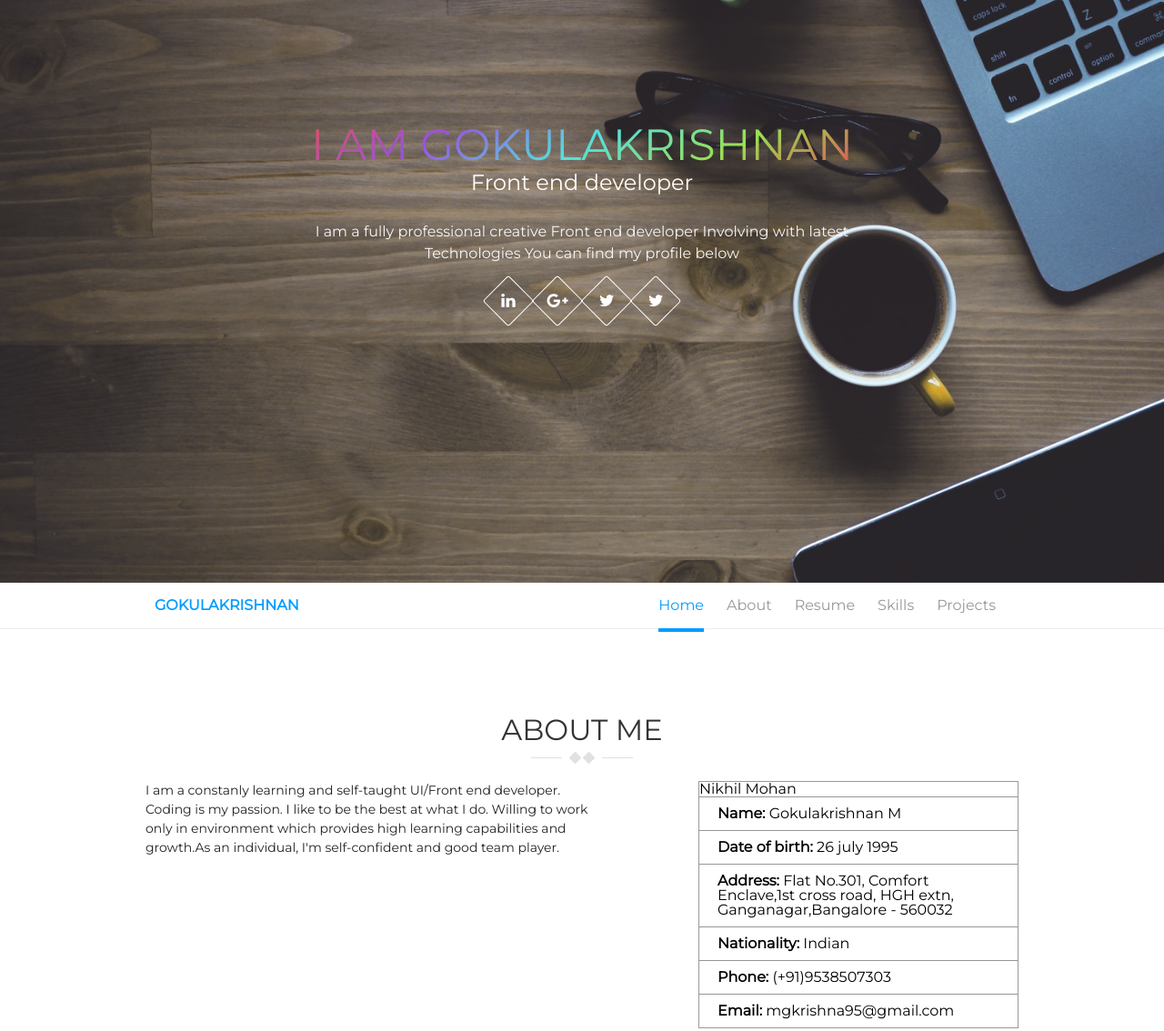
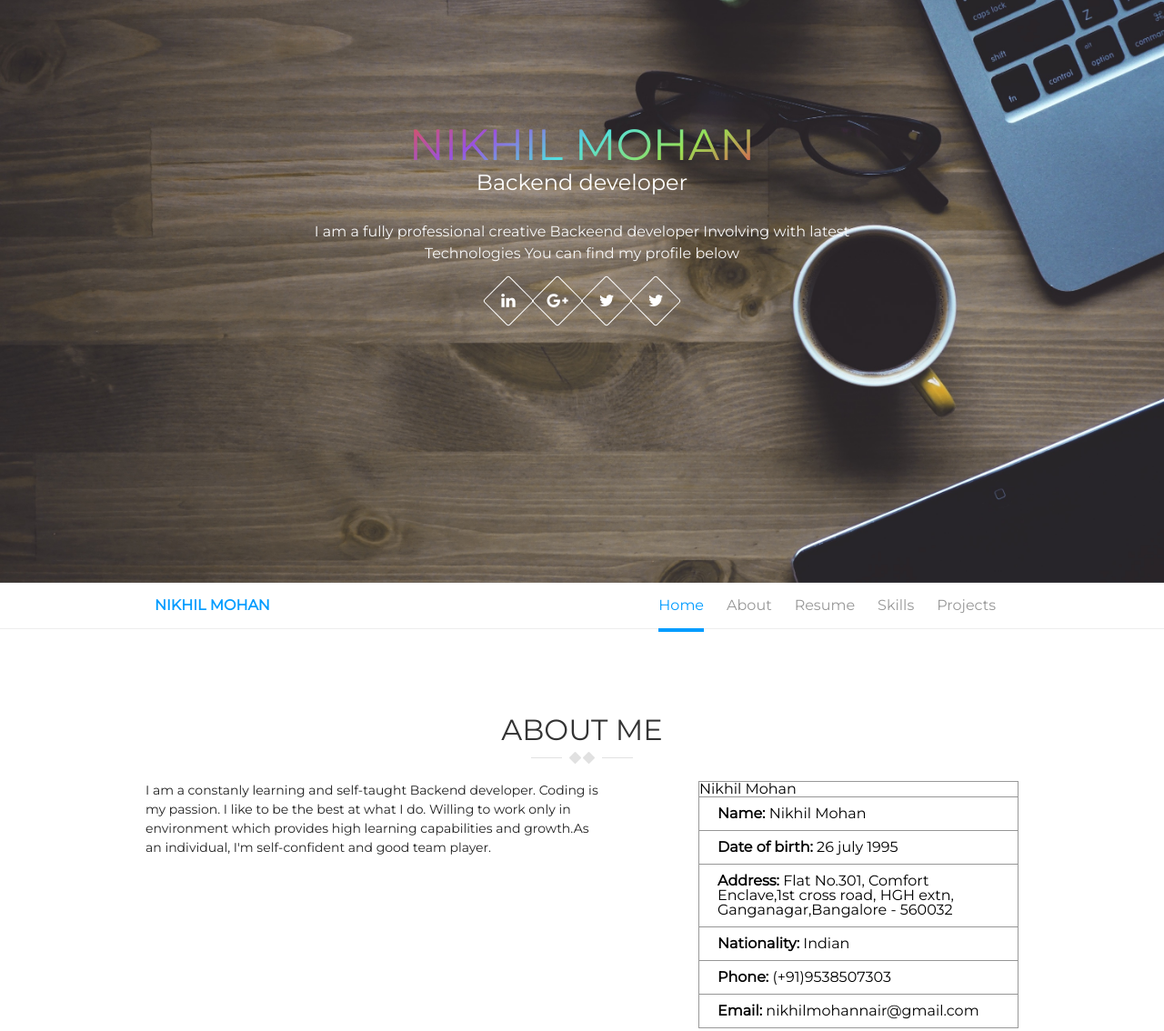
Before and after one commit to nikhilmohan29393/nikhilmohan.github.io, a plain HTML site: page index.html in a window 1280 px wide. Shown: the part 160-1294 px from the top of the page at 91% size. Drawn offline with nearby package versions, Linux system fonts and the light colour scheme.

Commit message:
Update index.html

```diff
--- a/index.html
+++ b/index.html
@@ -20,10 +20,10 @@
             <div class="subcontainer2">
                 <div class="about_me">
                     <h3 class="name">
-                        <span>I AM GOKULAKRISHNAN</span>
+                        <span>NIKHIL MOHAN</span>
                     </h3>
-                    <h5 class="designation">Front end developer</h5>
-                    <p class="info">I am a fully professional creative Front end developer Involving with latest Technologies You can find
+                    <h5 class="designation">Backend developer</h5>
+                    <p class="info">I am a fully professional creative Backeend developer Involving with latest Technologies You can find
                         my profile below</p>
                     <ul class="social_profile">
                         <li>
@@ -58,7 +58,7 @@
         </section>
         <section class="header_container section" id="sticker" >
             <header class="header">
-                <div class="myname">GOKULAKRISHNAN</div>
+                <div class="myname">NIKHIL MOHAN</div>
                 <div class="hamburger_icon"><i class="fa fa-bars" aria-hidden="true"></i></div>
                 <nav class="menu ">
                     <ul id="top-menu">
@@ -86,7 +86,7 @@
             <div class="personal_info_container">
 
                 <div class="personal_info_subcontainer1">
-                    <p>I am a constanly learning and self-taught UI/Front end developer. Coding is my passion. I like to be
+                    <p>I am a constanly learning and self-taught Backend developer. Coding is my passion. I like to be
                         the best at what I do. Willing to work only in environment which provides high learning capabilities
                         and growth.As an individual, I'm self-confident and good team player. </p>
                 </div>
@@ -95,7 +95,7 @@
                     <ul class="bio">
                         <li>
                             <span class="bold">Name:</span>
-                            <span>Gokulakrishnan M</span>
+                            <span>Nikhil Mohan</span>
                         </li>
                         <li>
                             <span class="bold">Date of birth:</span>
@@ -115,7 +115,7 @@
                         </li>
                         <li>
                             <span class="bold">Email:</span>
-                            <span>mgkrishna95@gmail.com</span>
+                            <span>nikhilmohannair@gmail.com</span>
                         </li>
                     </ul>
                 </div>
@@ -142,9 +142,9 @@
             <div class="Education">
                 <h4 class="subheader">Education</h4>
                 <div>
-                    <p class="para1"> Bachelor of Engineering(Electronics and Communication Engineering) First class with 76% </p>
-                    <p class="para2">THIRUMALAI ENGINEERING COLLEGE,ANNA UNIVERSITY</p>
-                    <p class="para3">Kanchipuram,Tamil Nadu</p>
+                    <p class="para1"> Bachelor of Technology(Information Technology) with 60% </p>
+                    <p class="para2">Adi Shankara Institute of Engineering and Technology, MG University</p>
+                    <p class="para3">Kalady, India</p>
                 </div>
             </div>
 
```
